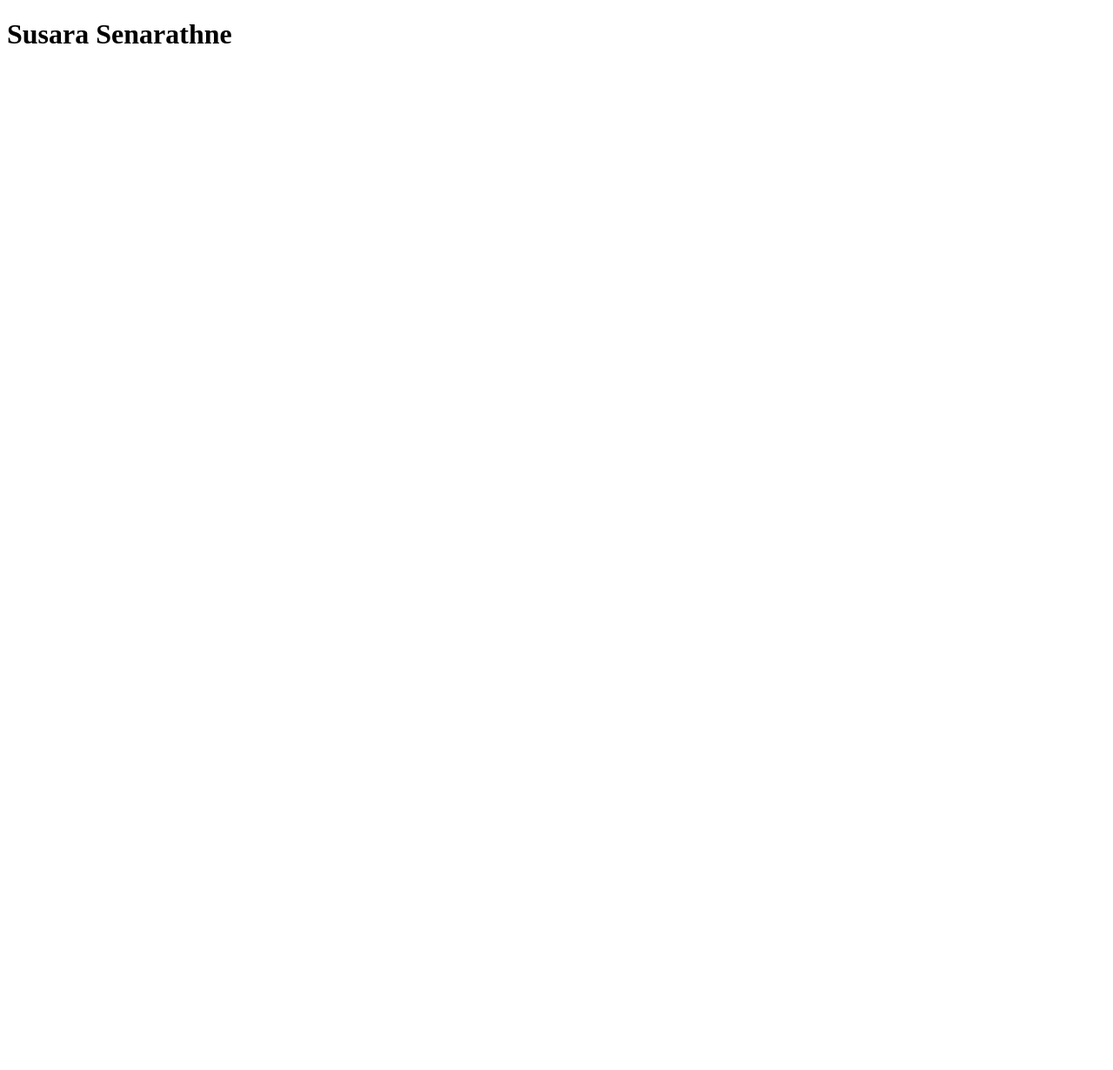
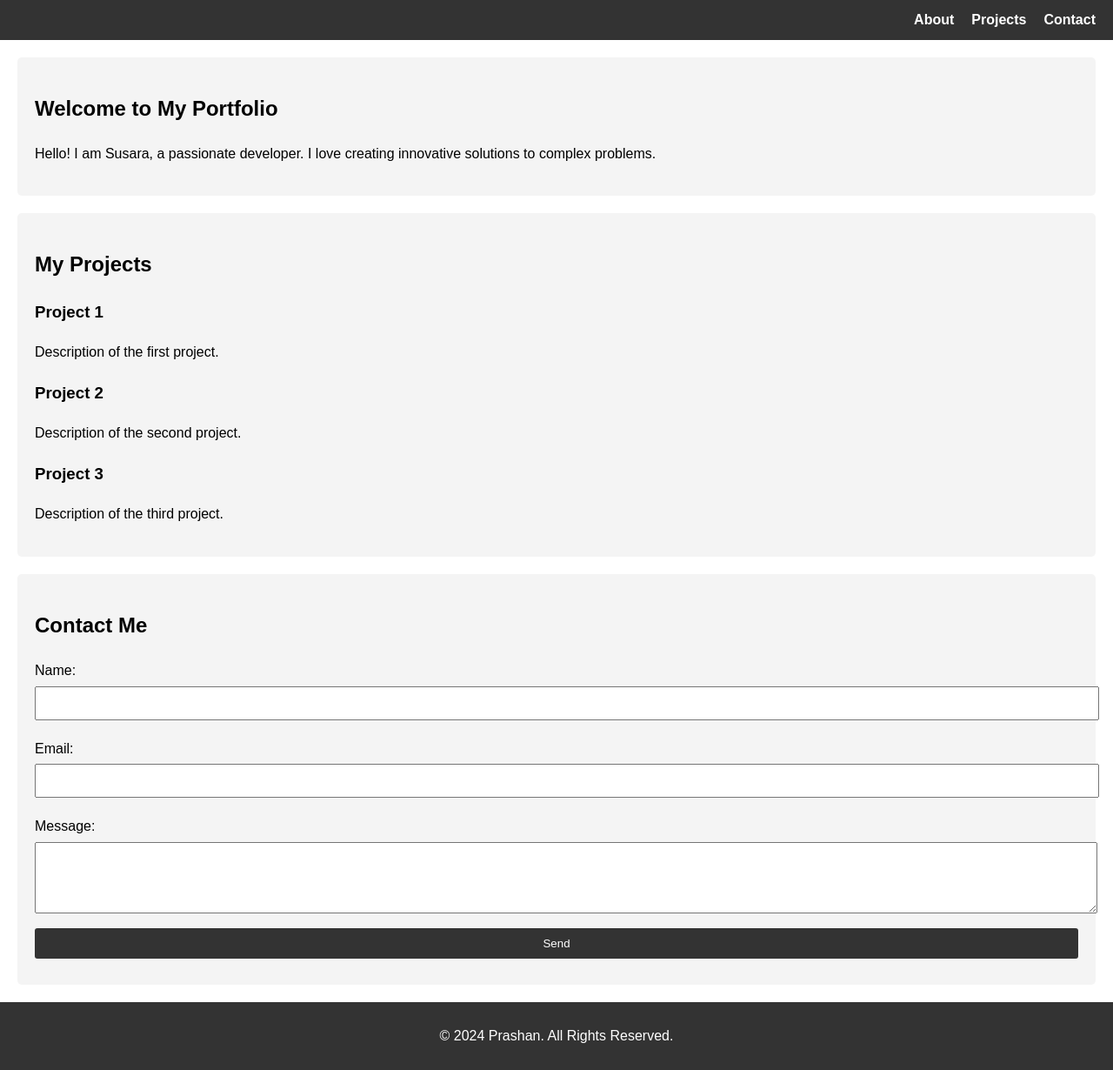
Before and after one commit to susar-aa/Susara-Senarathne.github.io, a plain HTML site: page index.html in a window 1280 px wide. Shown: the whole page at 87% size. Before the commit the page ends 800 px from the top, so only its background shows below. Drawn offline with Linux system fonts and the light colour scheme.

Commit message:
Add css file to repo

```diff
--- a/index.html
+++ b/index.html
@@ -4,8 +4,58 @@
     <meta charset="UTF-8">
     <meta name="viewport" content="width=device-width, initial-scale=1.0">
     <title>Portfolio</title>
+    <link rel="stylesheet" href="style.css">
 </head>
 <body>
-    <h1>Susara Senarathne</h1>
+    <header>
+        <nav>
+            <ul class="nav-list">
+                <li><a href="#about">About</a></li>
+                <li><a href="#projects">Projects</a></li>
+                <li><a href="#contact">Contact</a></li>
+            </ul>
+        </nav>
+    </header>
+
+    <section id="about" class="section">
+        <h1>Welcome to My Portfolio</h1>
+        <p>Hello! I am Susara, a passionate developer. I love creating innovative solutions to complex problems.</p>
+    </section>
+
+    <section id="projects" class="section">
+        <h2>My Projects</h2>
+        <div class="project">
+            <h3>Project 1</h3>
+            <p>Description of the first project.</p>
+        </div>
+        <div class="project">
+            <h3>Project 2</h3>
+            <p>Description of the second project.</p>
+        </div>
+        <div class="project">
+            <h3>Project 3</h3>
+            <p>Description of the third project.</p>
+        </div>
+    </section>
+
+    <section id="contact" class="section">
+        <h2>Contact Me</h2>
+        <form>
+            <label for="name">Name:</label>
+            <input type="text" id="name" name="name" required>
+
+            <label for="email">Email:</label>
+            <input type="email" id="email" name="email" required>
+
+            <label for="message">Message:</label>
+            <textarea id="message" name="message" rows="4" required></textarea>
+
+            <button type="submit">Send</button>
+        </form>
+    </section>
+
+    <footer>
+        <p>&copy; 2024 Prashan. All Rights Reserved.</p>
+    </footer>
 </body>
 </html>
--- /dev/null
+++ b/style.css
@@ -0,0 +1,76 @@
+/* General Reset */
+body {
+    margin: 0;
+    font-family: Arial, sans-serif;
+    line-height: 1.6;
+}
+
+header {
+    background: #333;
+    color: #fff;
+    padding: 10px 20px;
+}
+
+header .nav-list {
+    list-style: none;
+    display: flex;
+    justify-content: flex-end;
+    margin: 0;
+    padding: 0;
+}
+
+header .nav-list li {
+    margin-left: 20px;
+}
+
+header .nav-list a {
+    color: #fff;
+    text-decoration: none;
+    font-weight: bold;
+}
+
+header .nav-list a:hover {
+    color: #f4a261;
+}
+
+.section {
+    padding: 20px;
+    margin: 20px;
+    background: #f4f4f4;
+    border-radius: 5px;
+}
+
+#projects .project {
+    margin: 10px 0;
+}
+
+form label {
+    display: block;
+    margin: 10px 0 5px;
+}
+
+form input, form textarea, form button {
+    width: 100%;
+    padding: 10px;
+    margin-bottom: 10px;
+}
+
+form button {
+    background: #333;
+    color: #fff;
+    border: none;
+    cursor: pointer;
+    border-radius: 3px;
+}
+
+form button:hover {
+    background: #f4a261;
+}
+
+footer {
+    text-align: center;
+    padding: 10px 0;
+    background: #333;
+    color: #fff;
+    margin-top: 20px;
+}
```
